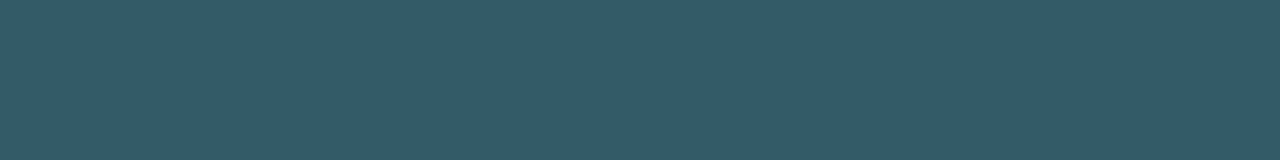
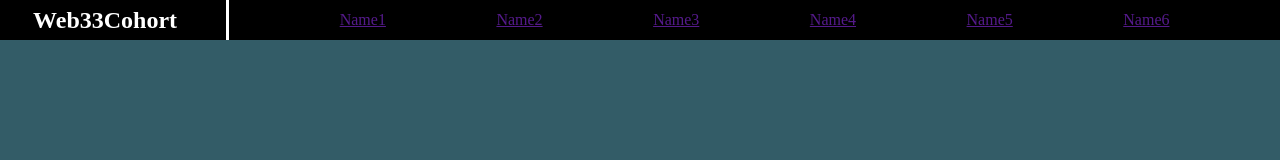
Before and after one commit to dbidwell94/Web33Cohort.github.io, a plain HTML site: page index.html in a window 1280 px wide. Drawn offline with Linux system fonts and the light colour scheme.

Commit message:
Started working on index.html and styles.css

```diff
--- a/index.html
+++ b/index.html
@@ -6,5 +6,23 @@
     <link rel="stylesheet" href="./styles.css" />
     <title>Web33 Cohort</title>
   </head>
-  <body></body>
+  <body>
+    <nav>
+        <div class="row">
+            <div class="col1 right-divide">
+                <h1>Web33Cohort</h1>
+            </div>
+            <div class="col5 space-between">
+                <div class="row space-evenly">
+                    <a href="">Name1</a>
+                    <a href="">Name2</a>
+                    <a href="">Name3</a>
+                    <a href="">Name4</a>
+                    <a href="">Name5</a>
+                    <a href="">Name6</a>
+                </div>
+            </div>
+        </div>
+    </nav>
+  </body>
 </html>
--- a/styles.css
+++ b/styles.css
@@ -16,3 +16,74 @@ body {
   height: 100%;
   background: var(--color1);
 }
+nav {
+  display: flex;
+  justify-content: center;
+  align-items: center;
+  background: black;
+  color: white;
+  height: 2.5rem;
+}
+.row {
+  display: flex;
+  flex-direction: row;
+  justify-content: center;
+  align-items: center;
+  width: 100%;
+  height: 100%;
+}
+.row .col1 {
+  display: flex;
+  flex-direction: column;
+  justify-content: center;
+  align-items: center;
+  width: calc(calc(1 / 6) * 100%);
+  height: 100%;
+}
+.row .col2 {
+  display: flex;
+  flex-direction: column;
+  justify-content: center;
+  align-items: center;
+  width: calc(calc(2 / 6) * 100%);
+  height: 100%;
+}
+.row .col3 {
+  display: flex;
+  flex-direction: column;
+  justify-content: center;
+  align-items: center;
+  width: calc(calc(3 / 6) * 100%);
+  height: 100%;
+}
+.row .col4 {
+  display: flex;
+  flex-direction: column;
+  justify-content: center;
+  align-items: center;
+  width: calc(calc(4 / 6) * 100%);
+  height: 100%;
+}
+.row .col5 {
+  display: flex;
+  flex-direction: column;
+  justify-content: center;
+  align-items: center;
+  width: calc(calc(5 / 6) * 100%);
+  height: 100%;
+}
+.row .col6 {
+  display: flex;
+  flex-direction: column;
+  justify-content: center;
+  align-items: center;
+  width: calc(calc(6 / 6) * 100%);
+  height: 100%;
+}
+.row.space-evenly {
+  justify-content: space-evenly;
+}
+.right-divide {
+  border-right: medium solid white;
+  padding-right: 1rem;
+}
```
